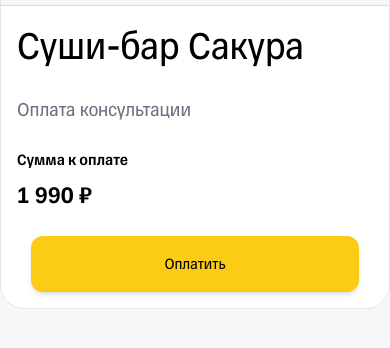
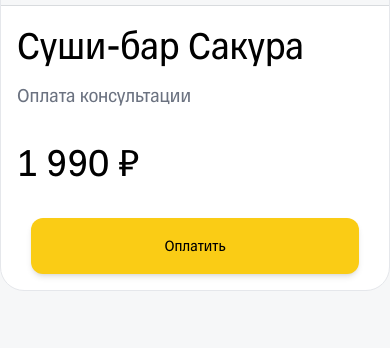
Before and after one commit to markapalishn/payment-link-mvp, a plain HTML site: page preview.html in a window 390 px wide. Shown: the part 60-408 px from the top of the page. Drawn offline with nearby package versions, Linux system fonts and the light colour scheme.

Commit message:
Обновление стилей preview: отступы, размеры шрифтов и позиционирование инпута суммы

```diff
--- a/preview.html
+++ b/preview.html
@@ -425,10 +425,25 @@
                         <div class="space-y-6">
                             <div>
                                 <h2 class="text-[40px] font-normal text-black leading-tight">${link.merchantName}</h2>
+                                ${link.description ? `
+                                    <p class="text-xl text-gray-500 mt-[10px]">${link.description}</p>
+                                ` : ''}
                             </div>
-                        ${link.description ? `
-                            <div class="-mt-2">
-                                <p class="text-xl text-gray-500">${link.description}</p>
+                            ${link.amountMode === 'fixed' ? `
+                                <div class="-mt-2">
+                                    <div class="text-[40px] font-normal text-black">
+                                        ${(link.fixedAmount || 0).toLocaleString('ru-RU')} ₽
+                                    </div>
+                                </div>
+                            ` : ''}
+                        ${link.amountMode === 'free' ? `
+                            <div>
+                                <input type="text" id="freeAmount" inputmode="numeric"
+                                    value="${freeAmount > 0 ? formatAmount(freeAmount.toString()) : ''}"
+                                    placeholder="0 ₽"
+                                    oninput="handleAmountInput(event)"
+                                    class="w-full rounded-lg border border-gray-200 px-4 py-3 text-[40px] font-normal text-black focus:outline-none preview-input">
+                                <p class="mt-1 text-base text-gray-500">Введите сумму</p>
                             </div>
                         ` : ''}
                         ${(link.collectEmail || false) ? `
@@ -455,22 +470,6 @@
                                     class="w-full rounded-lg border border-gray-200 px-4 py-3 text-lg focus:outline-none md:text-xl preview-input">
                             </div>
                         ` : ''}
-                        <div>
-                            <label class="mb-2 block text-base font-medium text-black">
-                                ${link.amountMode === 'fixed' ? 'Сумма к оплате' : 'Введите сумму'}
-                            </label>
-                            ${link.amountMode === 'fixed' ? `
-                                <div class="text-2xl font-medium text-black md:text-3xl">
-                                    ${(link.fixedAmount || 0).toLocaleString('ru-RU')} ₽
-                                </div>
-                            ` : `
-                                <input type="text" id="freeAmount" inputmode="numeric"
-                                    value="${freeAmount > 0 ? formatAmount(freeAmount.toString()) : ''}"
-                                    placeholder="0 ₽"
-                                    oninput="handleAmountInput(event)"
-                                    class="w-full rounded-lg border border-gray-200 px-4 py-3 text-lg focus:outline-none md:text-xl preview-input">
-                            `}
-                        </div>
                         </div>
                         <div class="flex justify-center mt-6">
                             <button onclick="if (validatePaymentForm(${(link.collectEmail || false)}, ${(link.emailRequired || false)}, ${(link.collectPhone || false)}, ${(link.phoneRequired || false)}, ${link.amountMode === 'free'})) { showPaymentForm = true; renderPreview(); }"
```
